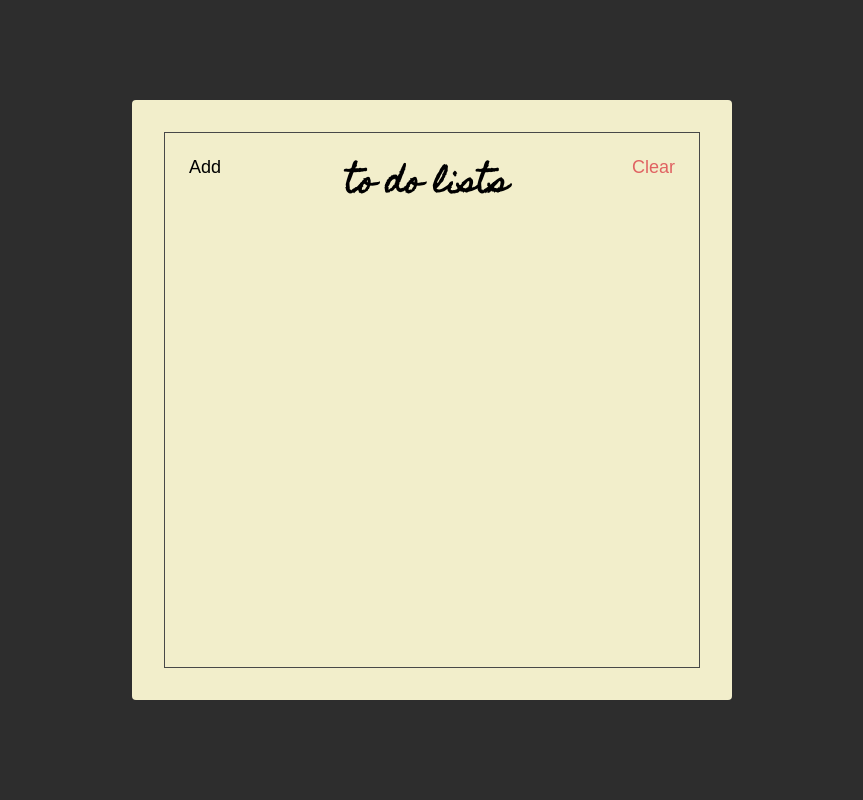
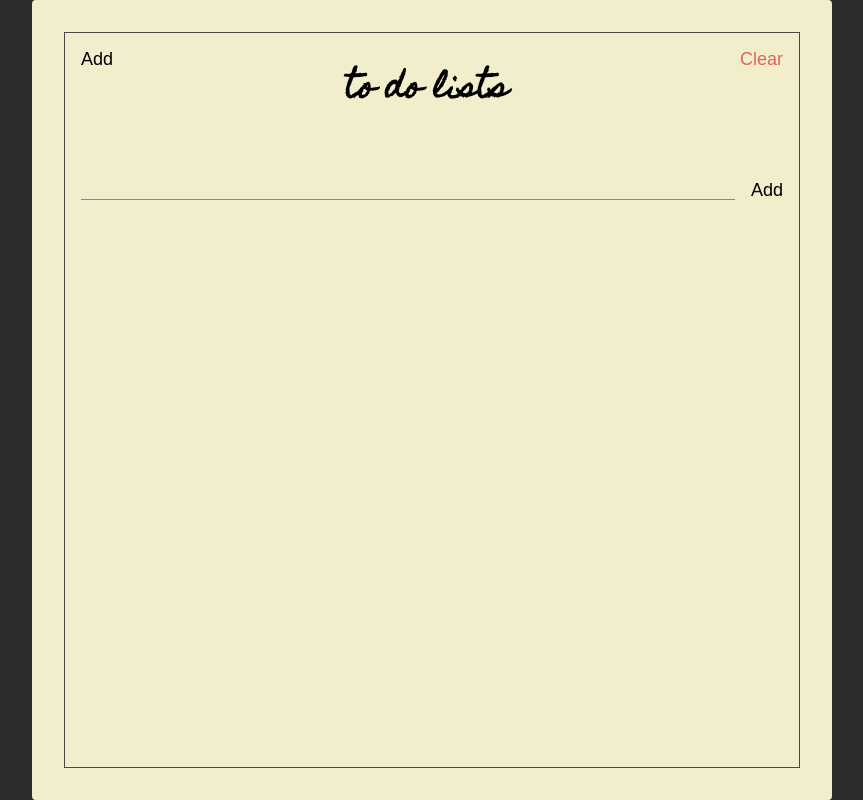
Before and after one commit to fahmidicki/react-course-starter, a website: page index.html in a window 1280 px wide. Shown: the whole page, without its empty margins (208-1071 px from the left). Drawn offline with Linux system fonts and the light colour scheme; a web font is replaced by a local one.

Commit message:
add todo form section

```diff
--- a/index.html
+++ b/index.html
@@ -14,11 +14,18 @@
   <body>
     <div class="container">
       <div class="frame">
-        <div class="header">
+        <section class="header">
           <button class="header-button">Add</button>
           <h1 class="header-title">To Do Lists</h1>
           <button class="header-button main-red-color">Clear</button>
-        </div>
+        </section>
+
+        <section class="add">
+          <form class="add-form">
+            <input type="text" class="add-input" />
+            <button class="add-btn">Add</button>
+          </form>
+        </section>
       </div>
     </div>
   </body>
--- a/style.css
+++ b/style.css
@@ -32,8 +32,8 @@ html {
 }
 
 .container {
-  width: 600px;
-  height: 600px;
+  width: 800px;
+  height: 800px;
   background-color: #f2eecb;
   border-radius: 4px;
 
@@ -62,8 +62,46 @@ html {
 .header-button {
   font-size: 1.8rem;
   font-family: "Bungee Inline", sans-serif;
-  padding: 24px;
+  padding: 16px;
+  cursor: pointer;
   background: unset;
   border: unset;
   outline: unset;
 }
+
+.add {
+  padding: 16px;
+}
+
+.add-form {
+  display: flex;
+  align-items: flex-start;
+}
+
+.add-input {
+  background: unset;
+  border: unset;
+  padding: 0 64px;
+
+  flex: 1;
+
+  border-bottom: 1px solid var(--main-red-color);
+  outline: unset;
+
+  font-family: "Homemade Apple", sans-serif;
+  font-size: 16px;
+  text-transform: lowercase;
+}
+
+.add-btn {
+  font-size: 1.8rem;
+  font-family: "Bungee Inline", sans-serif;
+
+  padding: 16px;
+  padding-right: unset;
+  cursor: pointer;
+
+  background: unset;
+  border: unset;
+  outline: unset;
+}
```
